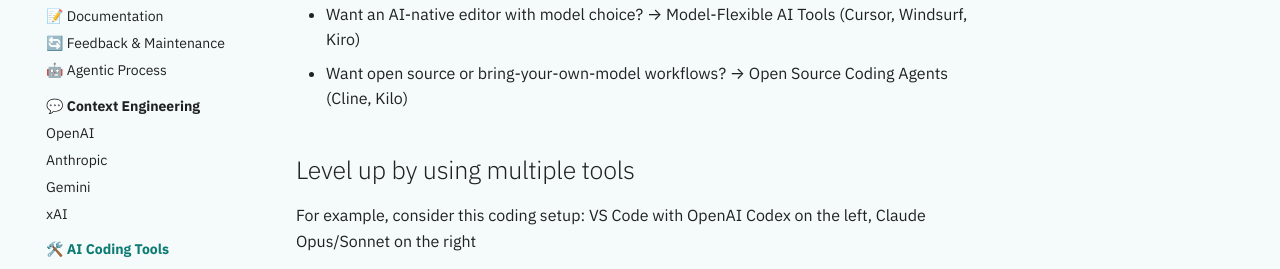
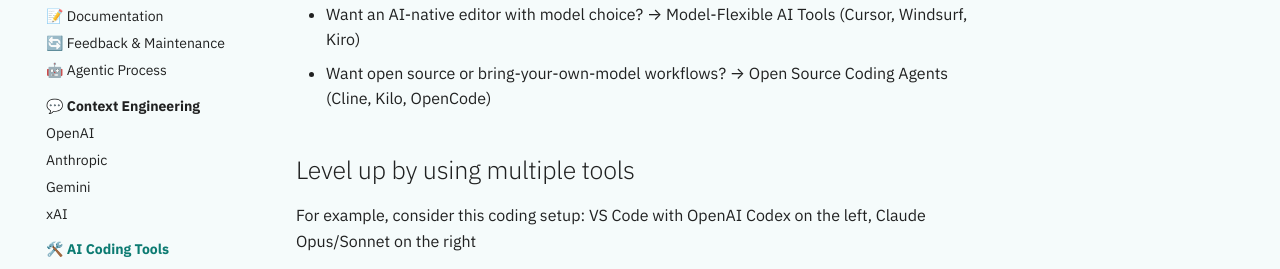
Before and after one commit to shlomoc/10xdev, an MkDocs documentation site: the page built from docs/ai-coding-tools/index.md, in a window 1280 px wide and 900 px high, scrolled down 997 px. Shown: the part 227-496 px from the top of the window. Built offline with MkDocs 1.6.1 and Material for MkDocs 9.7.7, drawn with Linux system fonts in a browser that asks for light colours.

Commit message:
docs: add OpenCode documentation and update AI Coding Tools

```diff
--- a/docs/ai-coding-tools/index.md
+++ b/docs/ai-coding-tools/index.md
@@ -34,7 +34,7 @@ Use the category pages to reflect on your needs:
 - Want fast MVP prototyping and hosted app workflows? → Cloud AI IDEs (Lovable, Bolt.new, Replit, Google AI Studio)
 - Want agentic coding from the terminal or delegated task workflows? → AI Agents & CLI Tools (Claude Code, OpenAI Codex, Google Antigravity)
 - Want an AI-native editor with model choice? → Model-Flexible AI Tools (Cursor, Windsurf, Kiro)
-- Want open source or bring-your-own-model workflows? → Open Source Coding Agents (Cline, Kilo)
+- Want open source or bring-your-own-model workflows? → Open Source Coding Agents (Cline, Kilo, OpenCode)
 
 ## Level up by using multiple tools
 
--- a/mkdocs.yml
+++ b/mkdocs.yml
@@ -165,6 +165,7 @@ nav:
     - Open Source Coding Agents:
       - Cline: ai-coding-tools/ai-agents/cline.md
       - Kilo: ai-coding-tools/ai-agents/kilo.md
+      - OpenCode: ai-coding-tools/ai-agents/opencode.md
   - 🤝 Agent Frameworks:
     - Overview: agent-frameworks/index.md
     - A2A: agent-frameworks/a2a.md
```
Also changed, not shown: docs/ai-coding-tools/ai-agents/claude-code.md (+1 -0 lines), docs/ai-coding-tools/ai-agents/opencode.md (added, +16 -0 lines), docs/resources/learning/index.md (+1 -0 lines), docs/resources/tools/index.md (+1 -0 lines).
